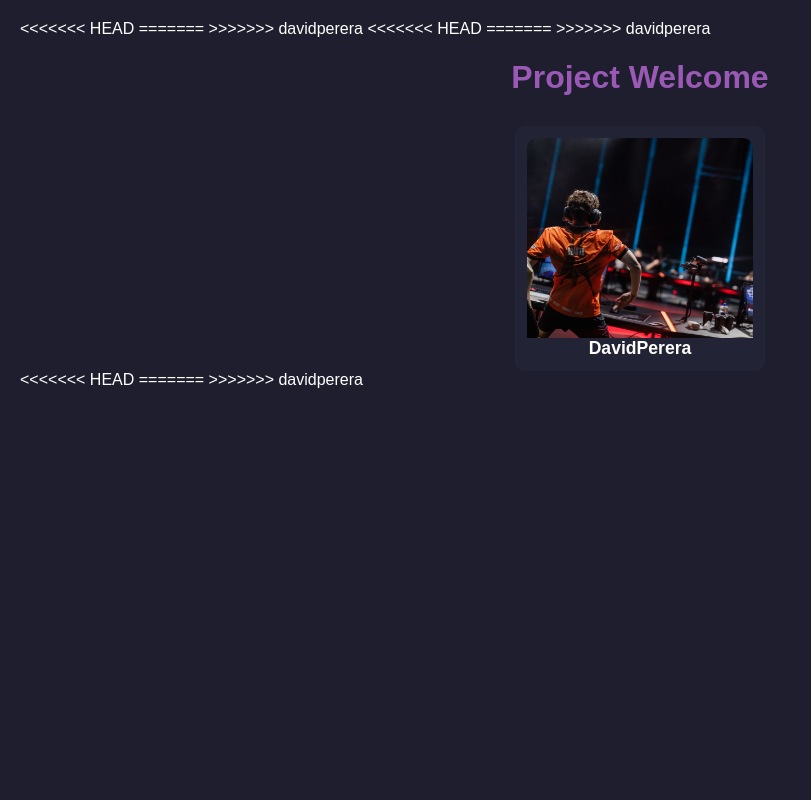
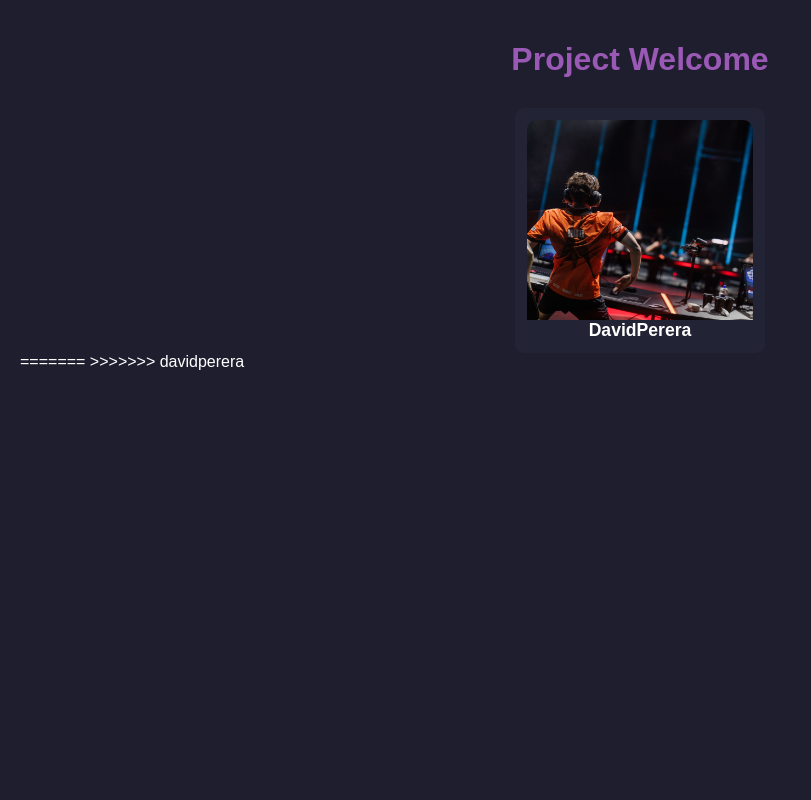
Before and after one commit to Mangell06/welcome-perera-lopez, a PHP site: page / in a window 1280 px wide. Shown: the whole page, without its empty margins (0-811 px from the left). Run offline with PHP 8.4, Linux system fonts and the light colour scheme.

Commit message:
Update index.php

```diff
--- a/index.php
+++ b/index.php
@@ -1,18 +1,11 @@
-<<<<<<< HEAD
-=======
-
->>>>>>> davidperera
 <!DOCTYPE html>
 <html lang="es">
 <head>
     <meta charset="UTF-8">
     <meta name="viewport" content="width=device-width, initial-scale=1.0">
     <title>Project Welcome</title>
-<<<<<<< HEAD
-=======
     <link rel="stylesheet" href="style.css">
 
->>>>>>> davidperera
 </head>
 <body>
     <h1>Project Welcome</h1>
@@ -35,7 +28,6 @@
         ?>
     </ul>
 </body>
-<<<<<<< HEAD
 </html>
 =======
 </html>
```
